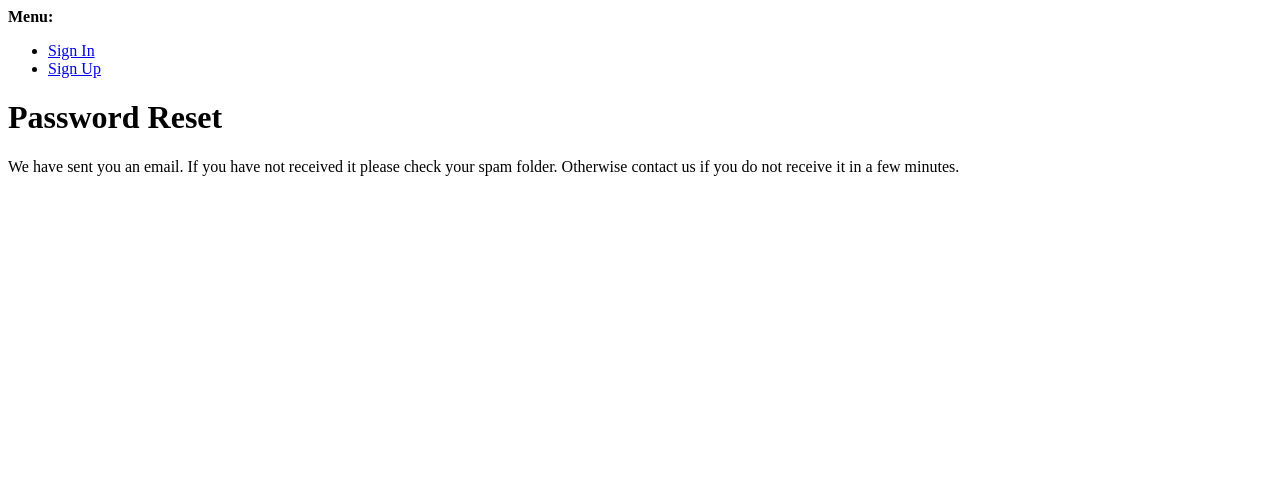
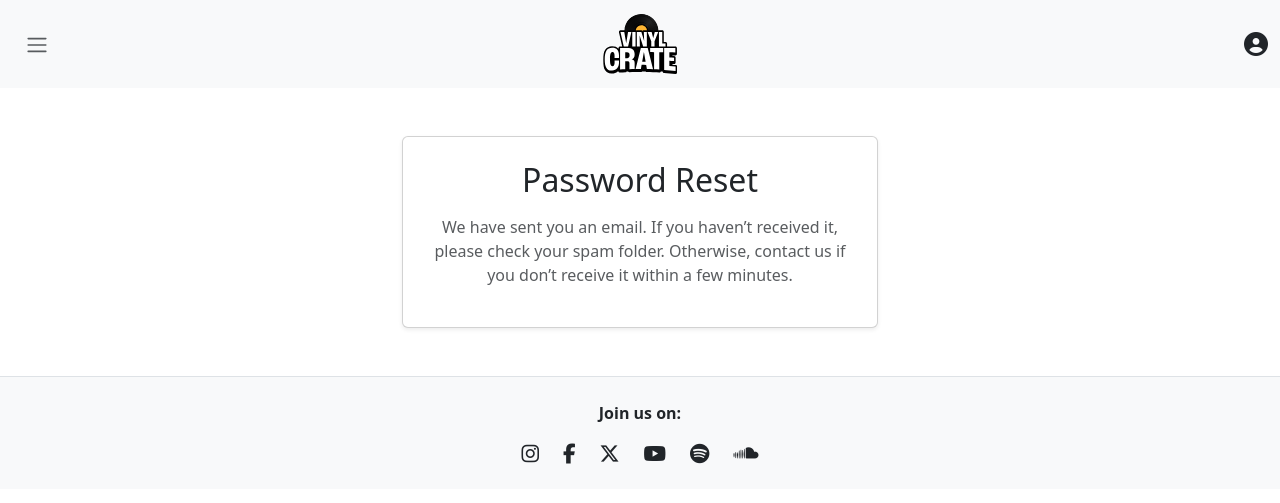
Before and after one commit to sd-powell/portfolio_project_3, a Django app: a page that uses templates/account/password_reset_done.html in a window 1280 px wide. Shown: the top 503 px of the page. Run offline with Django 4.2, Linux system fonts and the light colour scheme; some libraries are stand-ins or nearby versions.

Commit message:
add custom bootstrap form to password reset done

```diff
--- a/templates/account/password_reset_done.html
+++ b/templates/account/password_reset_done.html
@@ -1,18 +1,22 @@
-{% extends "account/base_entrance.html" %}
+{% extends "base.html" %}
 {% load i18n %}
-{% load allauth %}
-{% load account %}
-{% block head_title %}
-    {% trans "Password Reset" %}
-{% endblock head_title %}
+
+{% block head_title %}{% trans "Password Reset Sent" %}{% endblock %}
+
 {% block content %}
-    {% element h1 %}
-        {% trans "Password Reset" %}
-    {% endelement %}
-    {% if user.is_authenticated %}
-        {% include "account/snippets/already_logged_in.html" %}
-    {% endif %}
-    {% element p %}
-        {% blocktrans %}We have sent you an email. If you have not received it please check your spam folder. Otherwise contact us if you do not receive it in a few minutes.{% endblocktrans %}
-    {% endelement %}
-{% endblock content %}
+<!-- Custom password reset done template using Bootstrap -->
+<div class="container my-5" style="max-width: 500px;">
+    <div class="card shadow-sm">
+        <div class="card-body p-4 text-center">
+            <h2 class="card-title mb-3">{% trans "Password Reset" %}</h2>
+
+            <p class="text-muted">
+                {% blocktrans %}
+                    We have sent you an email. If you haven’t received it, please check your spam folder.
+                    Otherwise, contact us if you don’t receive it within a few minutes.
+                {% endblocktrans %}
+            </p>
+        </div>
+    </div>
+</div>
+{% endblock %}
```
